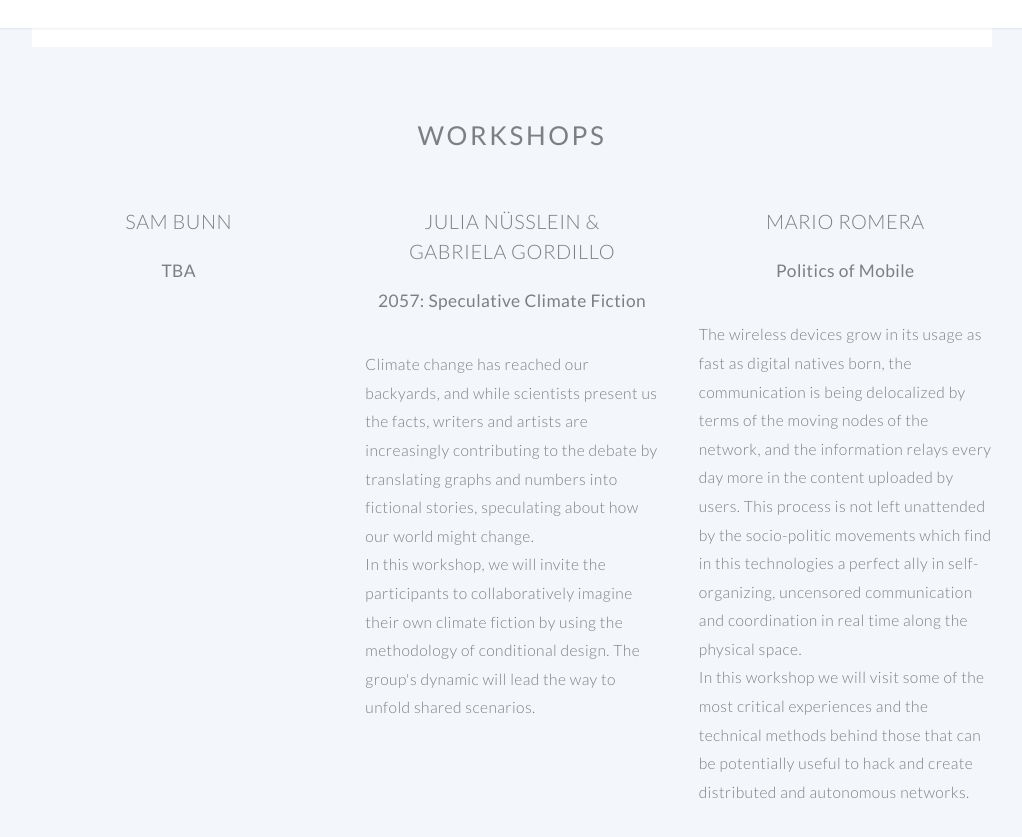
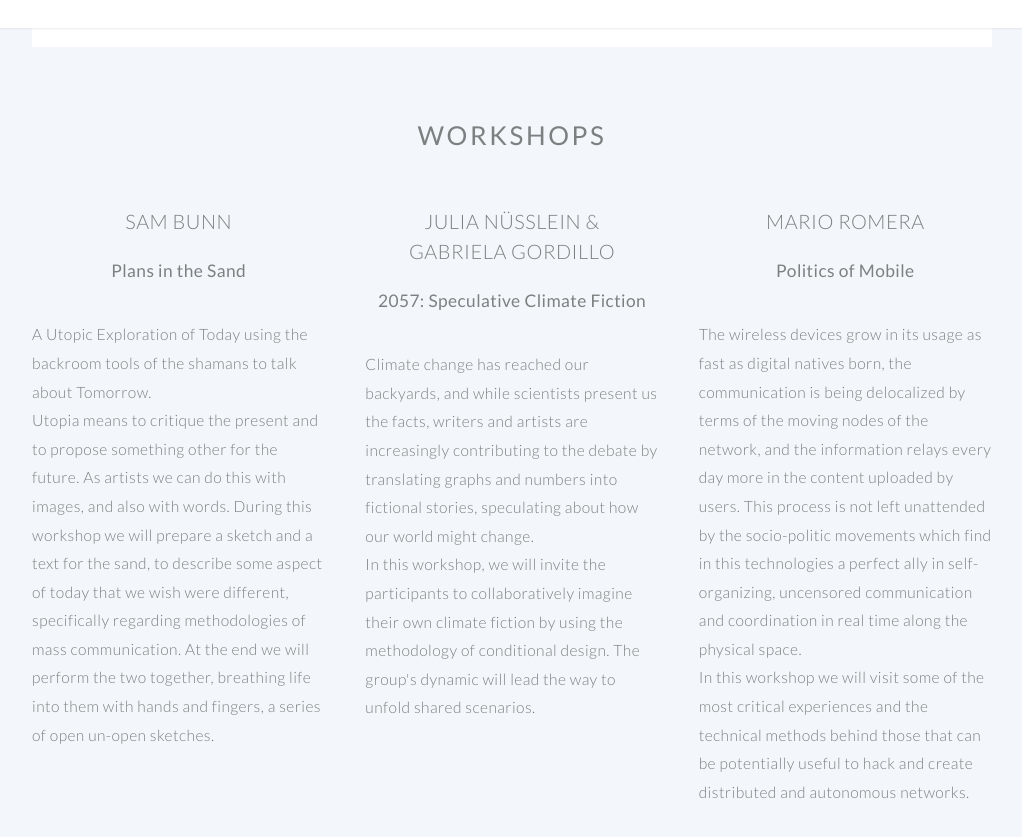
Before and after one commit to supergraph/pop-2017, a Jekyll site: the page built from index.html, in a window 1280 px wide and 900 px high, scrolled down 2375 px. Shown: the top 837 px of the window, without its empty margins (128-1150 px from the left). Built offline with Jekyll 4.4.1, drawn with Linux system fonts in a browser that asks for light colours.

Commit message:
Update abastracts

```diff
--- a/index.html
+++ b/index.html
@@ -85,9 +85,13 @@ From discourse to dialogue, from digital to analogue, from reading to copying an
 									<header>
 										<h3>Sam Bunn</h3>
 									</header>
-									<p><strong>TBA</strong></p>
+									<p><strong>Plans in the Sand</strong></p>
                                     <p style="text-align: left;font-size: 0.9em;">
-                                    </p>
+                                    A Utopic Exploration of Today using the backroom tools of the shamans to talk about Tomorrow.<br />
+                                    Utopia means to critique the present and to propose something other for the future. As artists we can do this with images, and also with words.
+                                    During this workshop we will prepare a sketch and a text for the sand, to describe some aspect of today that we wish were different, specifically regarding methodologies of mass communication.
+                                    At the end we will perform the two together, breathing life into them with hands and fingers, a series of open un-open sketches.
+                                </p>
 								</section>
 							</div>
 							<div class="4u">
```
